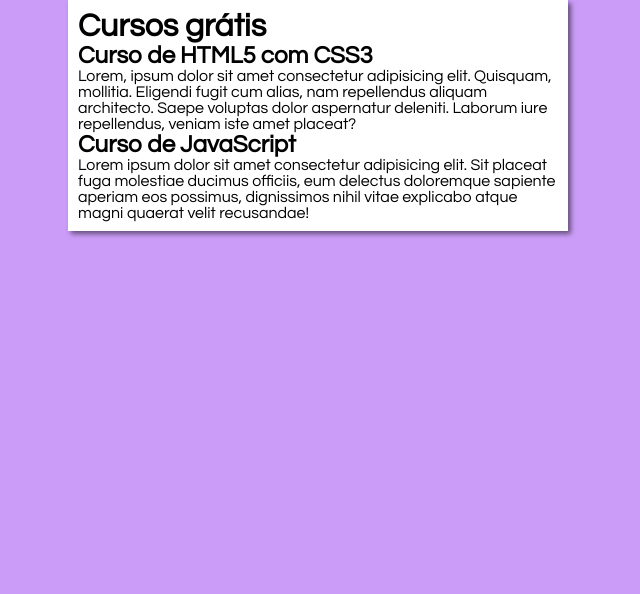
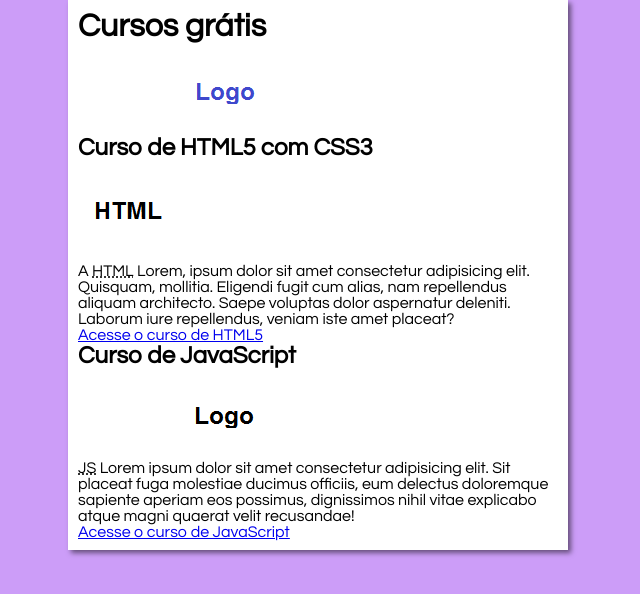
Before and after one commit to rayra-abreu/paginaCursos, a plain HTML site: page index.html in a window 1280 px wide. Shown: the whole page, without its empty margins (322-962 px from the left). Drawn offline with Linux system fonts and the light colour scheme.

Commit message:
Adicionando links para os cursos
Inserindo imagens e atualizando conteúdo

```diff
--- a/index.html
+++ b/index.html
@@ -10,14 +10,19 @@
   <main>
     <header>
       <h1>Cursos grátis</h1>
+      <img src="imagens/logo-cor.png" alt="Logo">
     </header>
     <article>
       <h2>Curso de HTML5 com CSS3</h2>
-      <p>Lorem, ipsum dolor sit amet consectetur adipisicing elit. Quisquam, mollitia. Eligendi fugit cum alias, nam repellendus aliquam architecto. Saepe voluptas dolor aspernatur deleniti. Laborum iure repellendus, veniam iste amet placeat?</p>
+      <img class="lado" src="imagens/curso-html-css.png" alt="Curso HTML">
+      <p>A <abbr title="HiperText Markup Language">HTML</abbr> Lorem, ipsum dolor sit amet consectetur adipisicing elit. Quisquam, mollitia. Eligendi fugit cum alias, nam repellendus aliquam architecto. Saepe voluptas dolor aspernatur deleniti. Laborum iure repellendus, veniam iste amet placeat?</p>
+      <p><a href="curso-html.html">Acesse o curso de HTML5</a></p>
     </article>
     <article>
       <h2>Curso de JavaScript</h2>
-      <p>Lorem ipsum dolor sit amet consectetur adipisicing elit. Sit placeat fuga molestiae ducimus officiis, eum delectus doloremque sapiente aperiam eos possimus, dignissimos nihil vitae explicabo atque magni quaerat velit recusandae!</p>
+      <img class="lado" src="imagens/curso-javascript.png" alt="Curso JS">
+      <p><abbr title="JavaScript">JS</abbr> Lorem ipsum dolor sit amet consectetur adipisicing elit. Sit placeat fuga molestiae ducimus officiis, eum delectus doloremque sapiente aperiam eos possimus, dignissimos nihil vitae explicabo atque magni quaerat velit recusandae!</p>
+      <p><a href="curso-js.html">Acesse o curso de JavaScript</a></p>
     </article>
   </main>
 </body>
```
